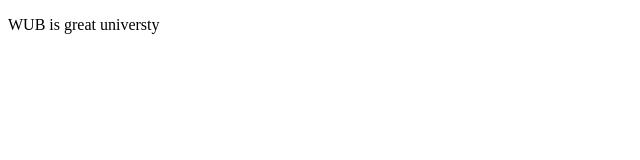
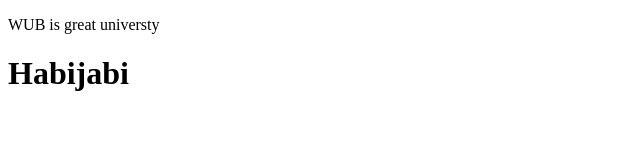
Before and after one commit to habibur2694/WUB, a plain HTML site: page index.html in a window 1280 px wide. Shown: the whole page, without its empty margins (0-640 px from the left). Drawn offline with Linux system fonts and the light colour scheme.

Commit message:
habijabi line add

```diff
--- a/index.html
+++ b/index.html
@@ -7,5 +7,6 @@
 </head>
 <body>
     <p>WUB is great universty </p>
+    <h1>Habijabi</h1>
 </body>
 </html>
```
